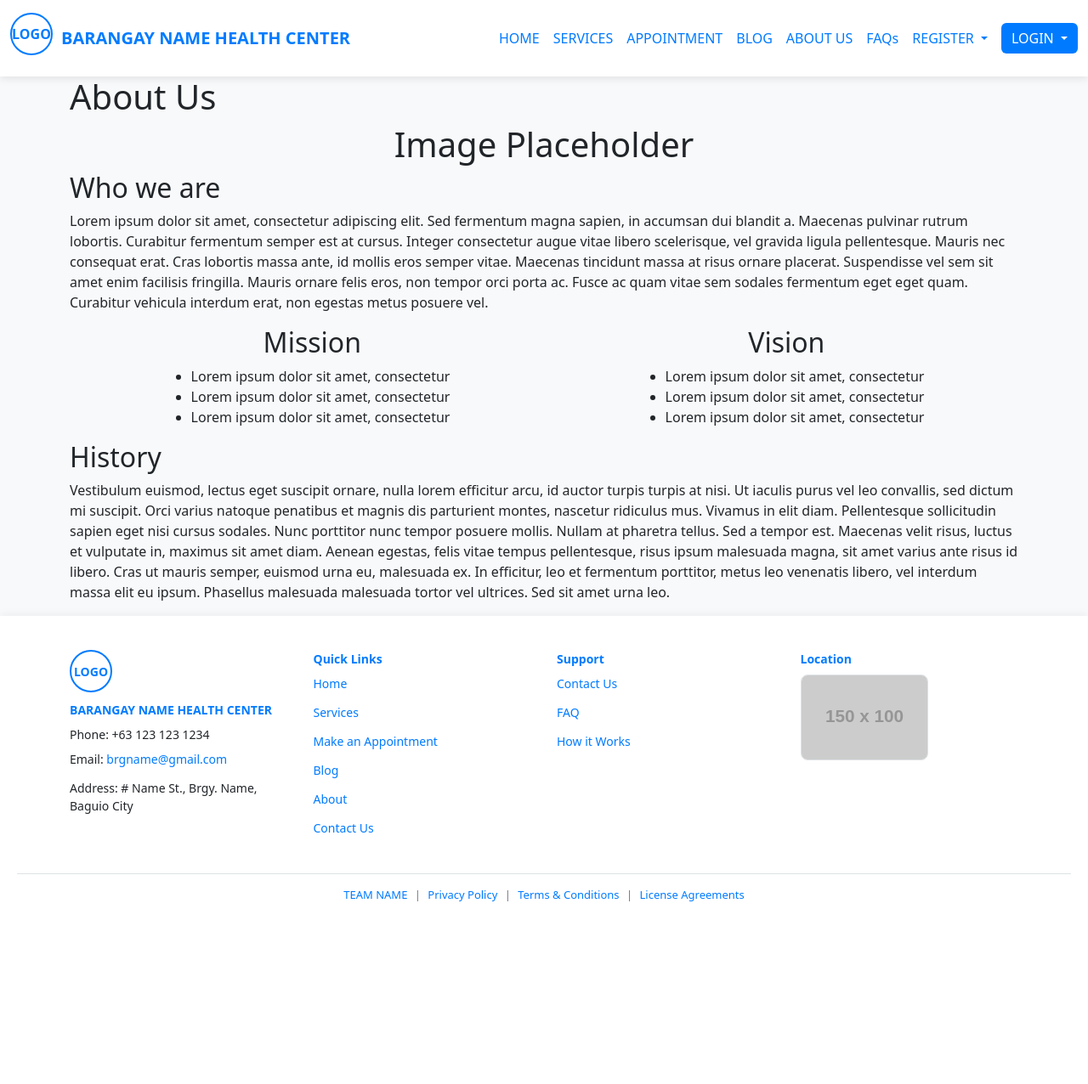
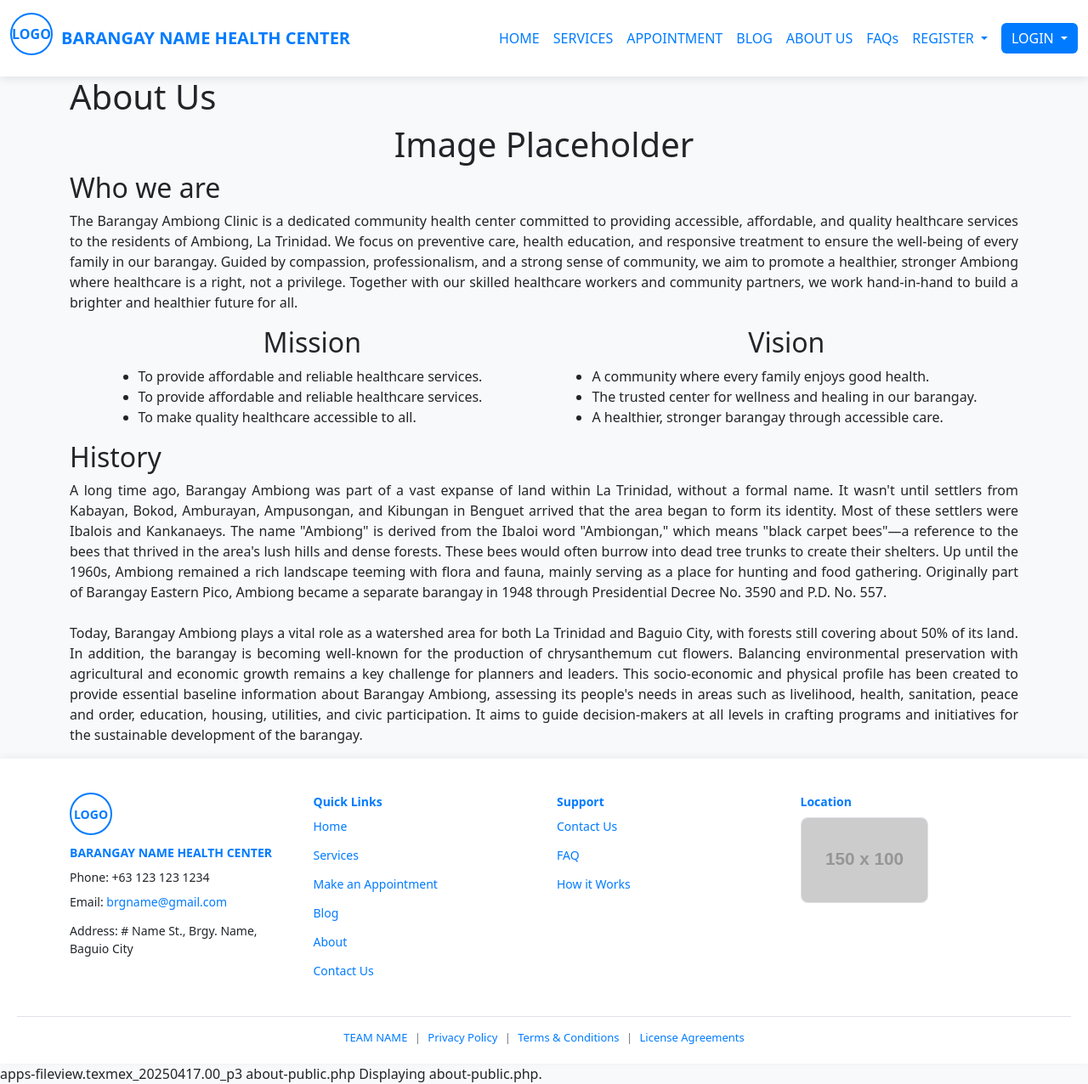
Before and after one commit to kcarolineeeee/CBHS, a PHP site: page /about-public.php in a window 1280 px wide. Shown: the whole page at 85% size. Before the commit the page ends 1061 px from the top, so only its background shows below. Run offline with PHP 8.4, Linux system fonts and the light colour scheme; grey boxes labelled with a size stand in for pictures from a placeholder-image service; some libraries are stand-ins or nearby versions.

Commit message:
Update about-public.php

```diff
--- a/about-public.php
+++ b/about-public.php
@@ -1,3 +1,4 @@
+
 <!DOCTYPE html>
 <html lang="en">
 <head>
@@ -27,7 +28,7 @@
             <h2>Who we are</h2>
         </div>
         <div class="row">
-        <p>Lorem ipsum dolor sit amet, consectetur adipiscing elit. Sed fermentum magna sapien, in accumsan dui blandit a. Maecenas pulvinar rutrum lobortis. Curabitur fermentum semper est at cursus. Integer consectetur augue vitae libero scelerisque, vel gravida ligula pellentesque. Mauris nec consequat erat. Cras lobortis massa ante, id mollis eros semper vitae. Maecenas tincidunt massa at risus ornare placerat. Suspendisse vel sem sit amet enim facilisis fringilla. Mauris ornare felis eros, non tempor orci porta ac. Fusce ac quam vitae sem sodales fermentum eget eget quam. Curabitur vehicula interdum erat, non egestas metus posuere vel.</p>
+        <p style="text-align:justify;">The Barangay Ambiong Clinic is a dedicated community health center committed to providing accessible, affordable, and quality healthcare services to the residents of Ambiong, La Trinidad. We focus on preventive care, health education, and responsive treatment to ensure the well-being of every family in our barangay. Guided by compassion, professionalism, and a strong sense of community, we aim to promote a healthier, stronger Ambiong where healthcare is a right, not a privilege. Together with our skilled healthcare workers and community partners, we work hand-in-hand to build a brighter and healthier future for all.</p>
         </div>
     </div>
 
@@ -45,14 +46,14 @@
         <div class="row">
             <div class="d-flex justify-content-around">
             <ul>
-        <li>Lorem ipsum dolor sit amet, consectetur</li>
-        <li>Lorem ipsum dolor sit amet, consectetur</li>
-        <li>Lorem ipsum dolor sit amet, consectetur</li>
+        <li>To provide affordable and reliable healthcare services.</li>
+        <li>To provide affordable and reliable healthcare services.</li>
+        <li>To make quality healthcare accessible to all.</li>
         </ul>
         <ul>
-        <li>Lorem ipsum dolor sit amet, consectetur</li>
-        <li>Lorem ipsum dolor sit amet, consectetur</li>
-        <li>Lorem ipsum dolor sit amet, consectetur</li>
+        <li>A community where every family enjoys good health.</li>
+        <li>The trusted center for wellness and healing in our barangay.</li>
+        <li>A healthier, stronger barangay through accessible care.</li>
     </ul>
             </div>
         </div>
@@ -63,7 +64,12 @@
             <h2>History</h2>
         </div>
         <div class="row">
-            <p>Vestibulum euismod, lectus eget suscipit ornare, nulla lorem efficitur arcu, id auctor turpis turpis at nisi. Ut iaculis purus vel leo convallis, sed dictum mi suscipit. Orci varius natoque penatibus et magnis dis parturient montes, nascetur ridiculus mus. Vivamus in elit diam. Pellentesque sollicitudin sapien eget nisi cursus sodales. Nunc porttitor nunc tempor posuere mollis. Nullam at pharetra tellus. Sed a tempor est. Maecenas velit risus, luctus et vulputate in, maximus sit amet diam. Aenean egestas, felis vitae tempus pellentesque, risus ipsum malesuada magna, sit amet varius ante risus id libero. Cras ut mauris semper, euismod urna eu, malesuada ex. In efficitur, leo et fermentum porttitor, metus leo venenatis libero, vel interdum massa elit eu ipsum. Phasellus malesuada malesuada tortor vel ultrices. Sed sit amet urna leo.</p>
+            <p style="text-align:justify;">A long time ago, Barangay Ambiong was part of a vast expanse of land within La Trinidad, without a formal name. It wasn't until settlers from Kabayan, Bokod, Amburayan, Ampusongan, and Kibungan in Benguet arrived that the area began to form its identity. Most of these settlers were Ibalois and Kankanaeys. The name "Ambiong" is derived from the Ibaloi word "Ambiongan," which means "black carpet bees"—a reference to the bees that thrived in the area's lush hills and dense forests. These bees would often burrow into dead tree trunks to create their shelters. Up until the 1960s, Ambiong remained a rich landscape teeming with flora and fauna, mainly serving as a place for hunting and food gathering. Originally part of Barangay Eastern Pico, Ambiong became a separate barangay in 1948 through Presidential Decree No. 3590 and P.D. No. 557.
+            <br>
+            <br>
+Today, Barangay Ambiong plays a vital role as a watershed area for both La Trinidad and Baguio City, with forests still covering about 50% of its land. In addition, the barangay is becoming well-known for the production of chrysanthemum cut flowers. Balancing environmental preservation with agricultural and economic growth remains a key challenge for planners and leaders. This socio-economic and physical profile has been created to provide essential baseline information about Barangay Ambiong, assessing its people's needs in areas such as livelihood, health, sanitation, peace and order, education, housing, utilities, and civic participation. It aims to guide decision-makers at all levels in crafting programs and initiatives for the sustainable development of the barangay.
+
+</p>
         </div>
     </div>
 
@@ -78,3 +84,6 @@
     <?php include './attrib/footer.php'; ?>
 </body>
 </html>
+apps-fileview.texmex_20250417.00_p3
+about-public.php
+Displaying about-public.php.
```
